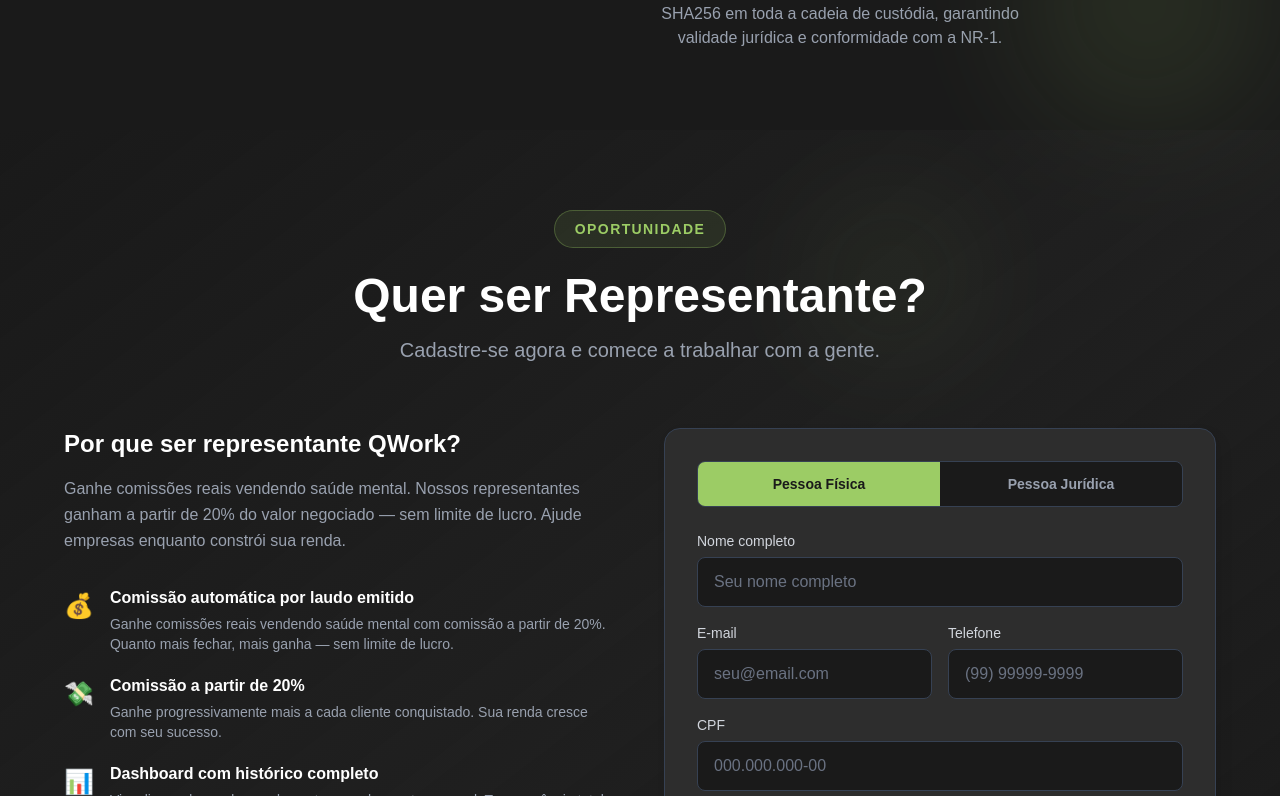
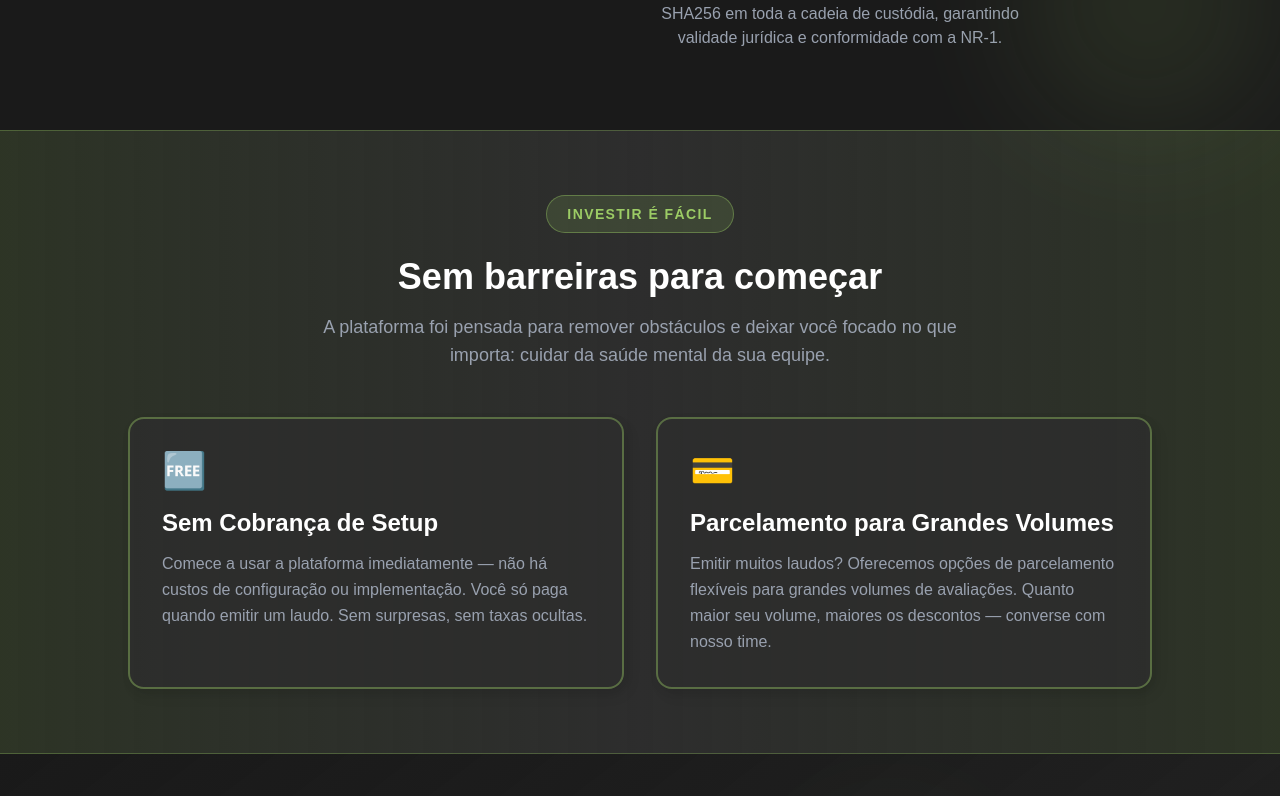
Before and after one commit to ronaldofilardo/qw-lp, a Next.js app: page / in a window 1280 px wide. Shown: the part 5524-6320 px from the top of the page. Built offline with nearby package versions, Linux system fonts and the light colour scheme.

Commit message:
feat: adicionar seção de pricing "Investir é Fácil" com destaque para sem setup e parcelamento

```diff
--- a/app/page.tsx
+++ b/app/page.tsx
@@ -684,6 +684,64 @@
         </div>
       </section>
 
+      {/* Investment / Pricing Highlights Section */}
+      <section className="py-16 bg-gradient-to-r from-[#9ccc65]/15 via-[#2d2d2d] to-[#9ccc65]/15 border-y border-[#9ccc65]/30">
+        <div className="container mx-auto px-6">
+          <div className="max-w-5xl mx-auto">
+            <motion.div
+              initial={{ opacity: 0, y: 20 }}
+              whileInView={{ opacity: 1, y: 0 }}
+              transition={{ duration: 0.6 }}
+              className="text-center mb-12"
+            >
+              <div className="inline-flex items-center gap-2 bg-[#9ccc65]/15 border border-[#9ccc65]/40 rounded-full px-5 py-2 mb-6">
+                <span className="text-[#9ccc65] text-sm font-semibold tracking-widest uppercase">
+                  Investir é Fácil
+                </span>
+              </div>
+              <h2 className="text-3xl md:text-4xl font-bold mb-4 text-white">
+                Sem barreiras para começar
+              </h2>
+              <p className="text-lg text-gray-400 max-w-2xl mx-auto">
+                A plataforma foi pensada para remover obstáculos e deixar você focado no que importa: cuidar da saúde mental da sua equipe.
+              </p>
+            </motion.div>
+
+            <div className="grid grid-cols-1 md:grid-cols-2 gap-8">
+              <motion.div
+                initial={{ opacity: 0, x: -20 }}
+                whileInView={{ opacity: 1, x: 0 }}
+                transition={{ duration: 0.6, delay: 0.1 }}
+                className="bg-[#2d2d2d]/80 border-2 border-[#9ccc65]/40 rounded-2xl p-8 shadow-organic hover:border-[#9ccc65] transition-colors"
+              >
+                <div className="text-4xl mb-4">🆓</div>
+                <h3 className="text-2xl font-bold text-white mb-3">
+                  Sem Cobrança de Setup
+                </h3>
+                <p className="text-gray-400 leading-relaxed">
+                  Comece a usar a plataforma imediatamente — não há custos de configuração ou implementação. Você só paga quando emitir um laudo. Sem surpresas, sem taxas ocultas.
+                </p>
+              </motion.div>
+
+              <motion.div
+                initial={{ opacity: 0, x: 20 }}
+                whileInView={{ opacity: 1, x: 0 }}
+                transition={{ duration: 0.6, delay: 0.2 }}
+                className="bg-[#2d2d2d]/80 border-2 border-[#9ccc65]/40 rounded-2xl p-8 shadow-organic hover:border-[#9ccc65] transition-colors"
+              >
+                <div className="text-4xl mb-4">💳</div>
+                <h3 className="text-2xl font-bold text-white mb-3">
+                  Parcelamento para Grandes Volumes
+                </h3>
+                <p className="text-gray-400 leading-relaxed">
+                  Emitir muitos laudos? Oferecemos opções de parcelamento flexíveis para grandes volumes de avaliações. Quanto maior seu volume, maiores os descontos — converse com nosso time.
+                </p>
+              </motion.div>
+            </div>
+          </div>
+        </div>
+      </section>
+
       {/* Cadastro Representantes Section */}
       <section
         id="representantes"
```
Also changed, not shown: lib/data.ts (line endings or trailing spaces), 1 other file (tests, documents, lock files or other folders).
